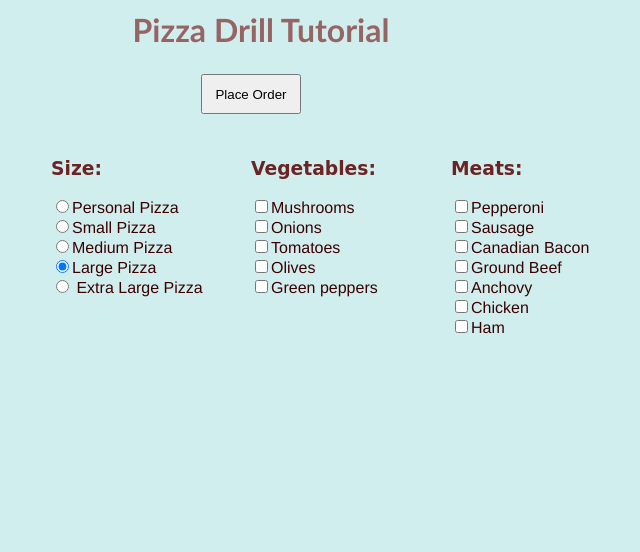
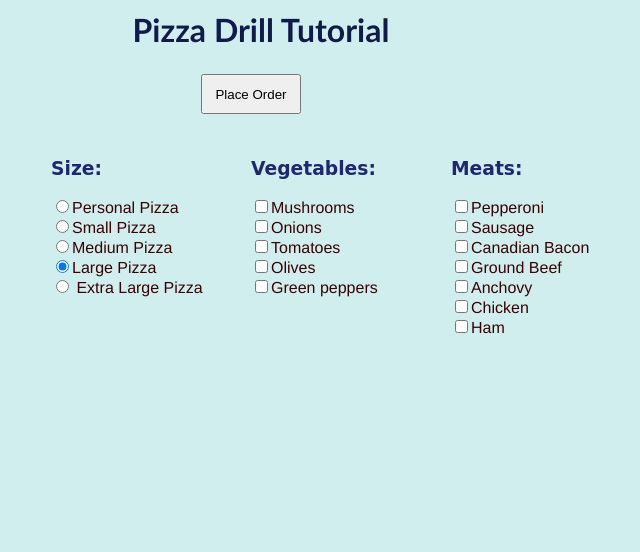
Before and after one commit to AmiGermaine/JavaScript-Projects, a plain HTML site: page Pizza_Project/Pizza.html in a window 1280 px wide. Shown: the whole page, without its empty margins (389-1029 px from the left). Drawn offline with Linux system fonts and the light colour scheme.

Commit message:
color change

```diff
--- a/Pizza_Project/Pizza_CSS/Pizza.css
+++ b/Pizza_Project/Pizza_CSS/Pizza.css
@@ -4,14 +4,14 @@ body {
 
 h1 {
     font-family: 'Trebuchet MS', 'Lucida Sans Unicode', 'Lucida Grande', 'Lucida Sans', Arial, sans-serif;
-    color: #976464;
+    color: #111b49;
     text-align: center;
     margin: 0 0px 0 20px;
 }
 
 h3 {
     font-family: cursive;
-    color: #6b2323;
+    color: #1f2772;
 }
 
 div {
```
